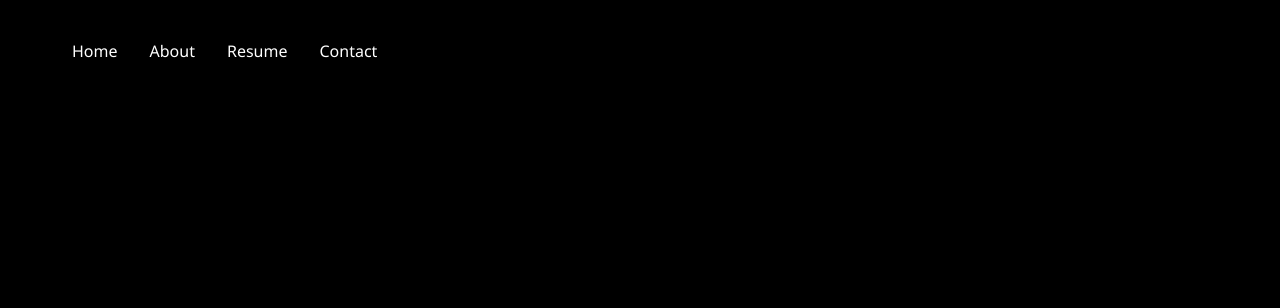
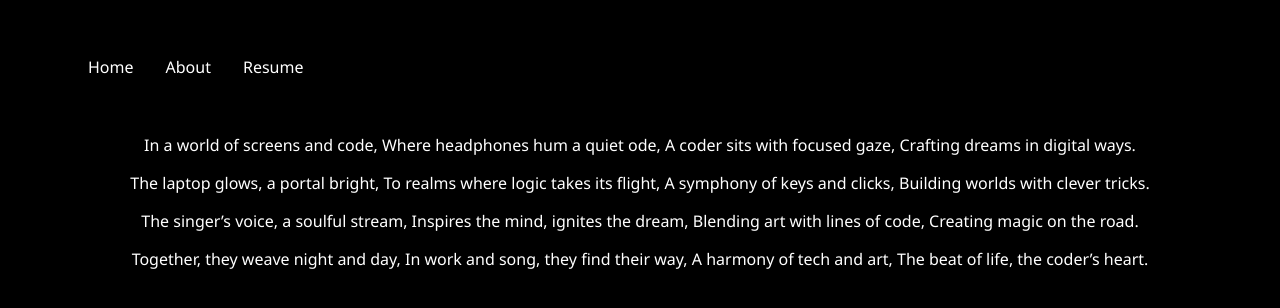
Before and after one commit to seking31/sara-king, a React (Create React App) app: page /sara-king/about in a window 1280 px wide. Shown: the top 308 px of the page. Built offline with nearby package versions, Linux system fonts and the light colour scheme.

Commit message:
fixed about pages font and spacing

```diff
--- a/src/components/Navbar.js
+++ b/src/components/Navbar.js
@@ -25,11 +25,6 @@ export default function Navbar() {
               Resume
             </Link>
           </li>
-          <li className="navbar__item">
-            <Link to="/contact" className="navbar__link">
-              Contact
-            </Link>
-          </li>
         </ul>
       </nav>
     </header>
--- a/src/pages/About/About.js
+++ b/src/pages/About/About.js
@@ -5,9 +5,9 @@ import Navbar from '../../components/Navbar'
 
 export default function About() {
   return (
-    <div className="site-container">
+    <div className="site-header ">
       <Navbar />
-      <main className="contact-form">
+      <main>
         <section>
           <p>In a world of screens and code, Where headphones hum a quiet ode, A coder sits with focused gaze, Crafting dreams in digital ways.</p>
 
--- a/src/pages/Resume/resume.css
+++ b/src/pages/Resume/resume.css
@@ -2,7 +2,6 @@ body {
     margin: 0;
     padding: 0;
     background-color: black;
-    color: black;
 }
 
 .resume-wrapper {
```
